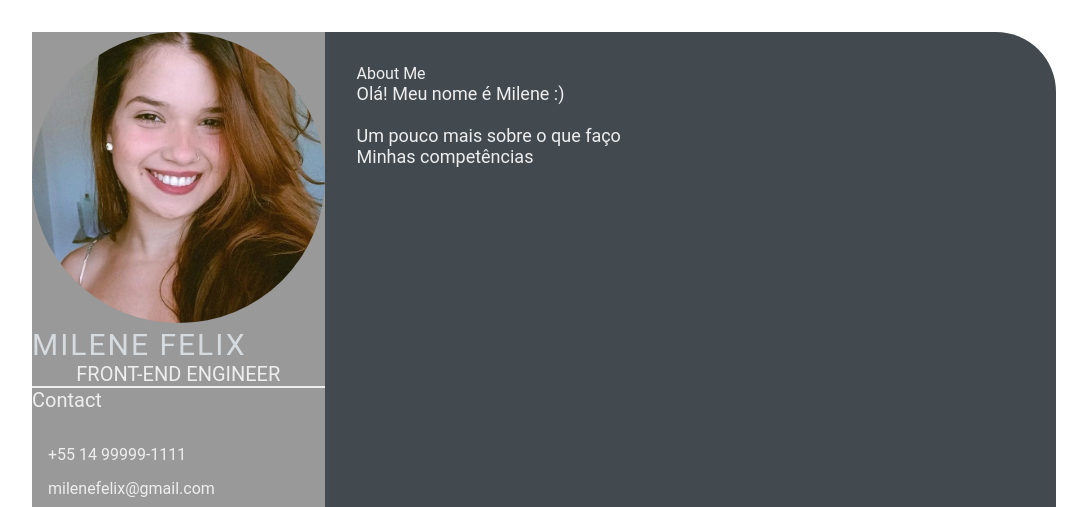
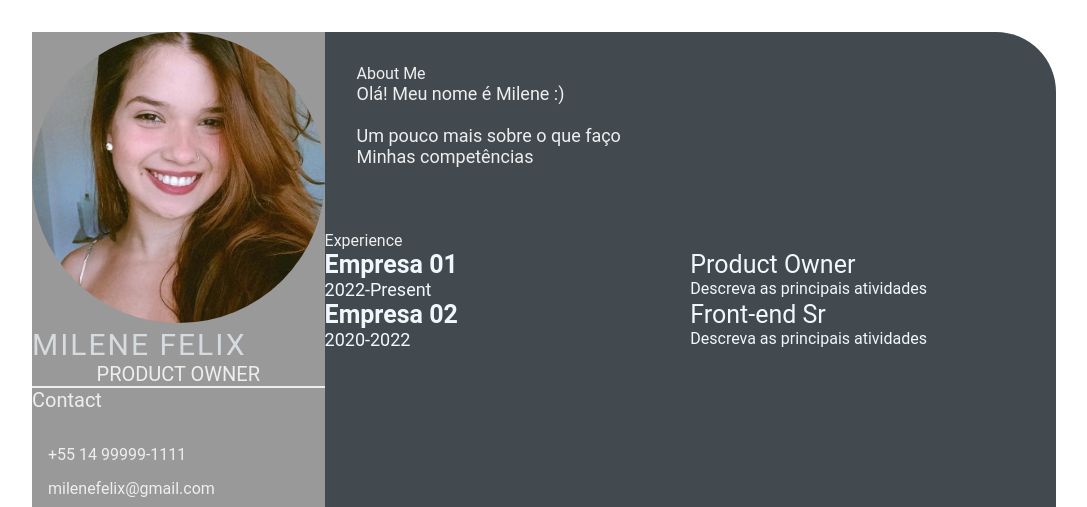
Before and after one commit to milafelixx/milafelixx.github.io, a plain HTML site: page index.html in a window 1280 px wide. Shown: the top 507 px of the page, without its empty margins (96-1183 px from the left). Drawn offline with Linux system fonts and the light colour scheme.

Commit message:
feature: add experiences

```diff
--- a/index.html
+++ b/index.html
@@ -15,7 +15,7 @@
                 <div class="profile">
                     <img class="profile-image" src="img/profile-image.jpeg" alt="Profile image">
                     <p class="name">Milene Felix</p>
-                    <p class="profession">Front-end Engineer</p>
+                    <p class="profession">Product Owner</p>
                 </div>
                 <div class="contact-info">
                     <p class="left-title">Contact</p>
@@ -47,6 +47,27 @@
                         </p>
                     </section>
                 </div>
+                <section class="experience gap">
+                    <div class="right-title">Experience</div>
+                    <div class="experience-contents">
+                        <div class="exp-left">
+                            <p class="exp-company-name">Empresa 01</p>
+                            <p class="exp-time-period">2022-Present</p>
+                        </div>
+                        <div class="exp-right">
+                            <p class="exp-position">Product Owner</p>
+                            <p class="exp-description">Descreva as principais atividades</p>
+                        </div>
+                        <div class="exp-left">
+                            <p class="exp-company-name">Empresa 02</p>
+                            <p class="exp-time-period">2020-2022</p>
+                        </div>
+                        <div class="exp-right">
+                            <p class="exp-position">Front-end Sr</p>
+                            <p class="exp-description">Descreva as principais atividades</p>
+                        </div>
+                    </div>
+                </section>
             </section>
     </main>
 </body>
--- a/style.css
+++ b/style.css
@@ -101,3 +101,38 @@
     font-size: 18px;
     color: #eeeeee;
 }
+
+.experience-contents,
+.education-contents,
+.awards-contents {
+    display: grid;
+    grid-template-columns: repeat(2, 1fr);
+    padding-bottom: 2rem;
+    color: #F1F8FD;
+}
+
+.exp-company-name,
+.education-school-name,
+.awards-company-name {
+    font-size: 25px;
+    font-weight: bold;
+}
+
+.exp-time-period,
+.educationp-time-period,
+.awards-time-period {
+    font-size: 18px;
+}
+
+.exp-position,
+.education-subject,
+.awards-name {
+    font-size: 25px;
+}
+
+.exp-desc,
+.education-desc,
+.awards-desc {
+    font-size: 16px;
+    padding-left: 5px;
+}
```
